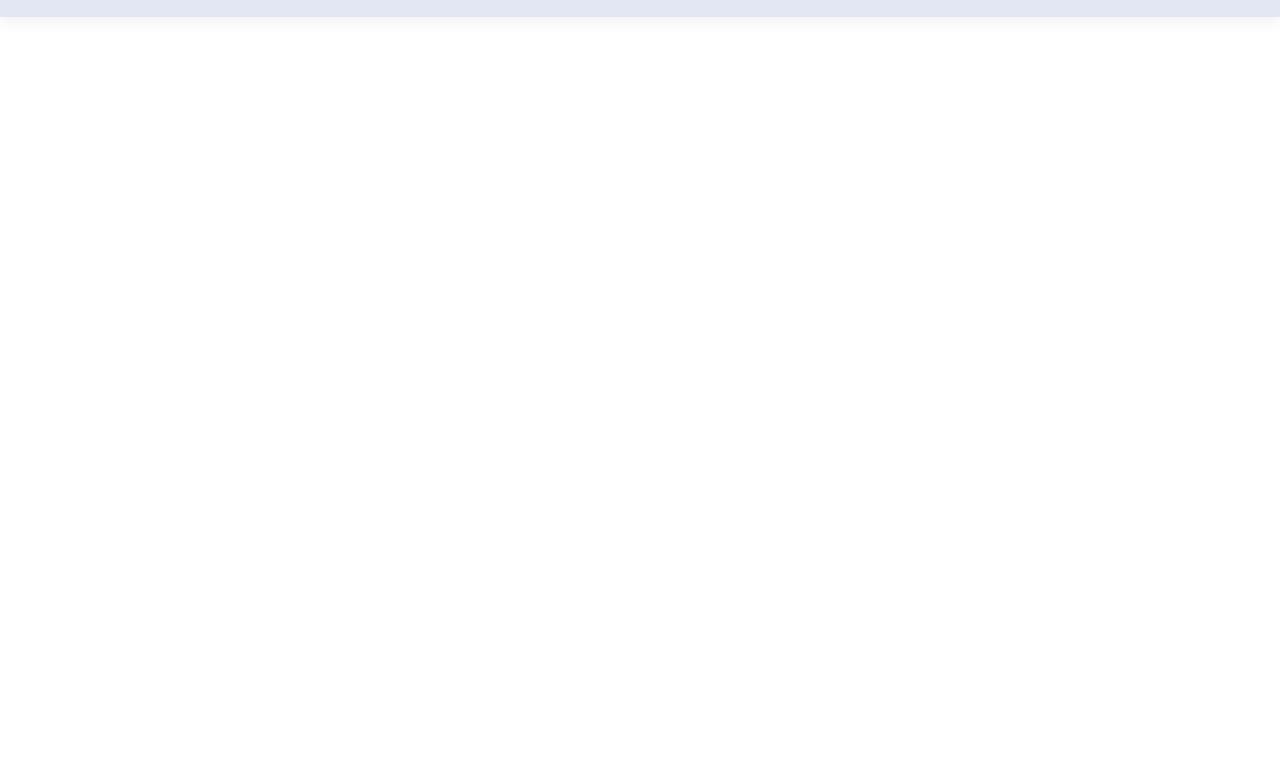
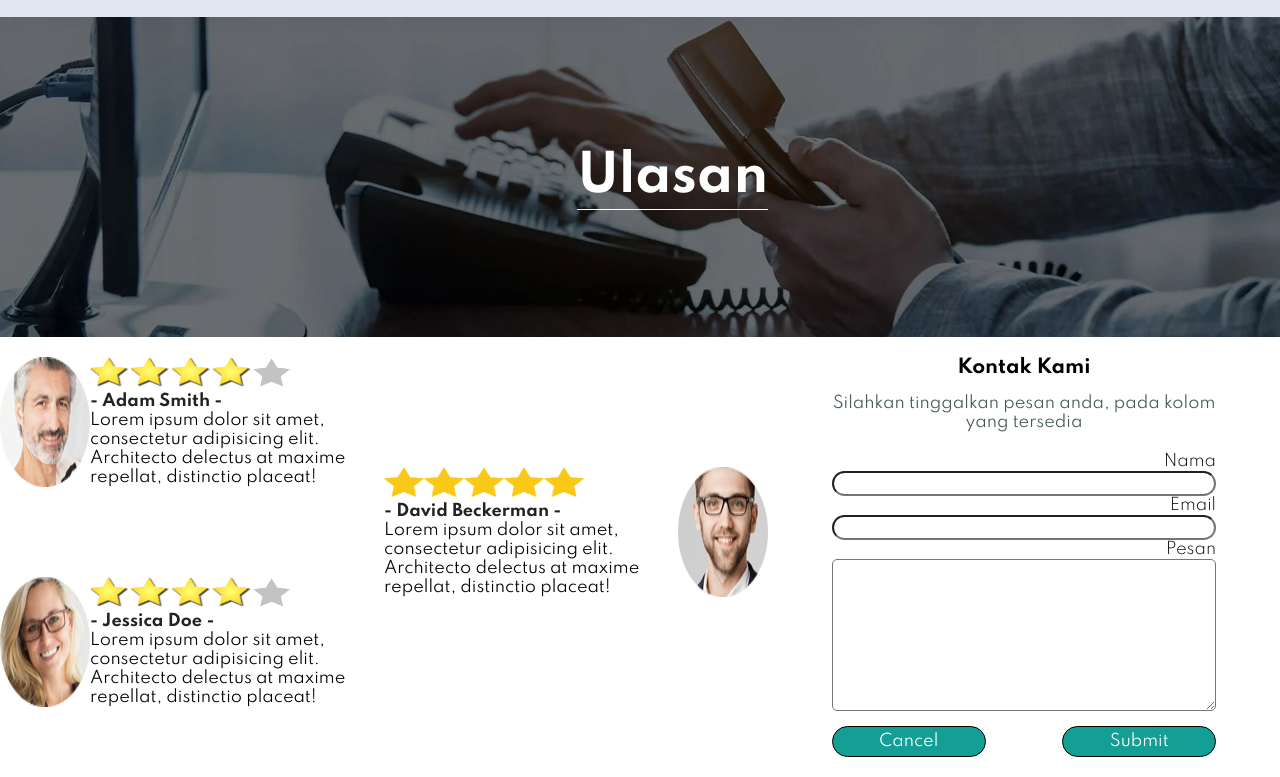
Before and after one commit to ALcitya/WEB-Bouquet, a plain HTML site: page contact.html in a window 1280 px wide. Shown: the part 68-845 px from the top of the page. Before the commit the page ends 800 px from the top, so only its background shows below. Drawn offline with Linux system fonts and the light colour scheme.

Commit message:
mengedit halaman contact us agar sesuai template

```diff
--- a/contact.html
+++ b/contact.html
@@ -15,7 +15,6 @@
   <body>
     <section id="header">
       <a href="#"><img src="img/logo.png" class="logo" alt="" /></a>
-
       <div>
         <ul id="navbar">
           <li><a href="index.html">Home</a></li>
@@ -33,7 +32,65 @@
         <i id="bar" class="fas fa-outdent"></i>
       </div>
     </section>
-
+    <section id="page-header" class="contact-header">
+      <h1>Ulasan</h1>
+    </section>
+    <div class="kontak-main">
+      <div class="kontak-col-1">
+        <div class="kiri">
+          <div class="testimoni img-1">
+            <img src="img/people/1.png" alt="">
+            <div class="rating">
+              <div class="bintang">
+                <img src="img/contact/4-star.png" alt="">
+              </div>
+              <h4 class="nama">- Adam Smith -</h4>
+              <div class="ulasan">Lorem ipsum dolor sit amet, consectetur adipisicing elit. Architecto delectus at maxime repellat, distinctio placeat!</div>
+            </div>
+          </div>
+          <div class="testimoni img-3">
+            <img src="img/people/3.png" alt="">
+            <div class="rating">
+              <div class="bintang">
+                <img src="img/contact/4-star.png" alt="">
+              </div>
+              <h4 class="nama">- Jessica Doe -</h4>
+              <div class="ulasan">Lorem ipsum dolor sit amet, consectetur adipisicing elit. Architecto delectus at maxime repellat, distinctio placeat!</div>
+            </div>
+          </div>
+        </div>
+        <div class="kanan">
+          <div class="testimoni img-2">
+            <div class="rating">
+              <div class="bintang">
+                <img src="img/contact/5-stars-icon.png" alt="">
+              </div>
+              <h4 class="nama">- David Beckerman -</h4>
+              <div class="ulasan">Lorem ipsum dolor sit amet, consectetur adipisicing elit. Architecto delectus at maxime repellat, distinctio placeat!</div>
+            </div>
+            <img src="img/people/2.png" alt="">
+          </div>
+        </div>
+      </div>
+      <div class="kontak-col-2">
+        <div class="pesan">
+          <h3>Kontak Kami</h3>
+          <p>Silahkan tinggalkan pesan anda, pada kolom yang tersedia</p>
+        </div>
+        <form action="">
+          <label for="nama">Nama</label>
+          <input type="text">
+          <label for="email">Email</label>
+          <input type="email">
+          <label for="pesan">Pesan</label>
+          <textarea name="pesan" id="" cols="30" rows="10"></textarea>
+          <div class="tombol">
+            <button type="reset">Cancel</button>
+            <button type="submit">Submit</button>
+          </div>
+        </form>
+      </div>
+    </div>
     <script src="script.js"></script>
   </body>
 </html>
--- a/style.css
+++ b/style.css
@@ -790,7 +790,7 @@ footer .copyright{
   background-image: url(img/about/banner.png);
 
 }
-.about-header h1{
+.about-header h1, .contact-header h1{
   color: white;
   border-bottom: 1px solid white;
   width: fit-content;
@@ -800,6 +800,7 @@ footer .copyright{
   padding-left: 5%;
   width: 100%;
   display: flex;
+  padding-top: 15px;
 }
 .about{
   width: 32%;
@@ -839,3 +840,90 @@ footer .copyright{
 .jam ul li span{
   text-align: center;
 }
+/* todo - Contact page */
+#page-header.contact-header{
+  background-image: url(img/contact/banner.jpg);
+}
+.contact-header h1{
+  margin-left: 45%;
+}
+.kontak-main{
+  display: flex;
+  padding: 20px 0%;
+}
+.kontak-col-1{
+  width: 60%;
+  height: 350px;
+  display: flex;
+}
+.kiri, .kanan{
+  width: 50%;
+  display: flex;
+  flex-direction: column;
+}
+.kiri{
+  justify-content: space-between;
+}
+.kanan{
+  align-items: center;
+  justify-content: center;
+}
+.testimoni{
+  display: flex;
+  width:100%;
+}
+.testimoni img{
+  width: 200px;
+}
+.bintang img{
+  height: 30px;
+  margin-right: 10px  ;
+}
+.nama{
+  font-size: medium;
+}
+.pesan{
+  text-align: center;
+}
+.kontak-col-2{
+  width: 40%;
+  padding: 0% 5%;
+}
+.kontak-col-2 form{
+  display: flex;
+  flex-direction: column;
+}
+.kontak-col-2 form label{
+  text-align: right;
+  font-weight: 300;
+}
+.kontak-col-2 form input{
+  padding: 3px;
+  border-radius: 20px;
+  outline-color:#0bb4a8 ;
+}
+textarea{
+  outline-color:#0bb4a8 ;
+  border-radius: 5px;
+}
+.tombol{
+  width: 100%;
+  display: flex;
+  justify-content: space-between;
+  padding-top: 15px;
+}
+.tombol button{
+  width: 40%;
+  padding: 5px;
+  border-radius: 20px;
+  border: 1px solid black;
+  background-color: #139f95;
+  color: white;
+  font-size: medium;
+}
+.tombol button:hover{
+  cursor: pointer;
+}
+.tombol button:active{
+  transform: scale(0.9);
+}
```
Also changed, not shown: about.html (+0 -1 lines), shop.html (+4 -0 lines), img/contact/4-star.png (added), img/contact/4_stars-svg.png (added), img/contact/5-stars-icon.png (added), img/contact/banner.jpg (added).
